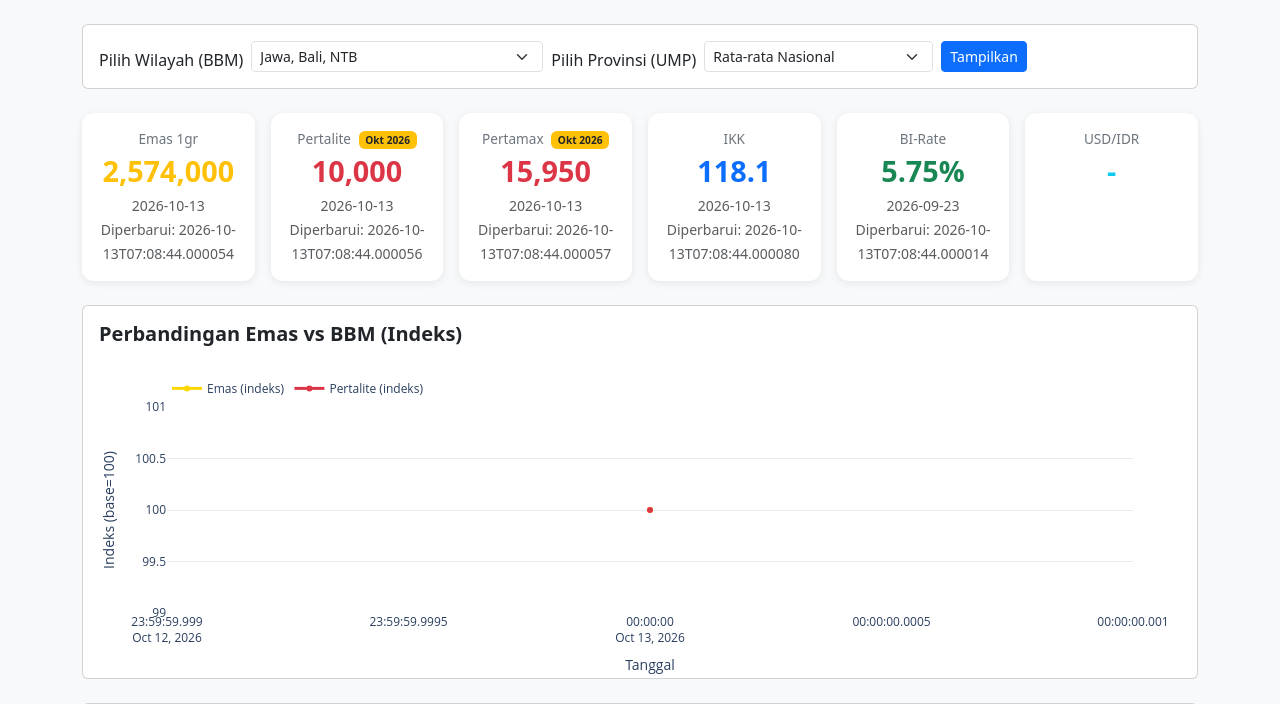
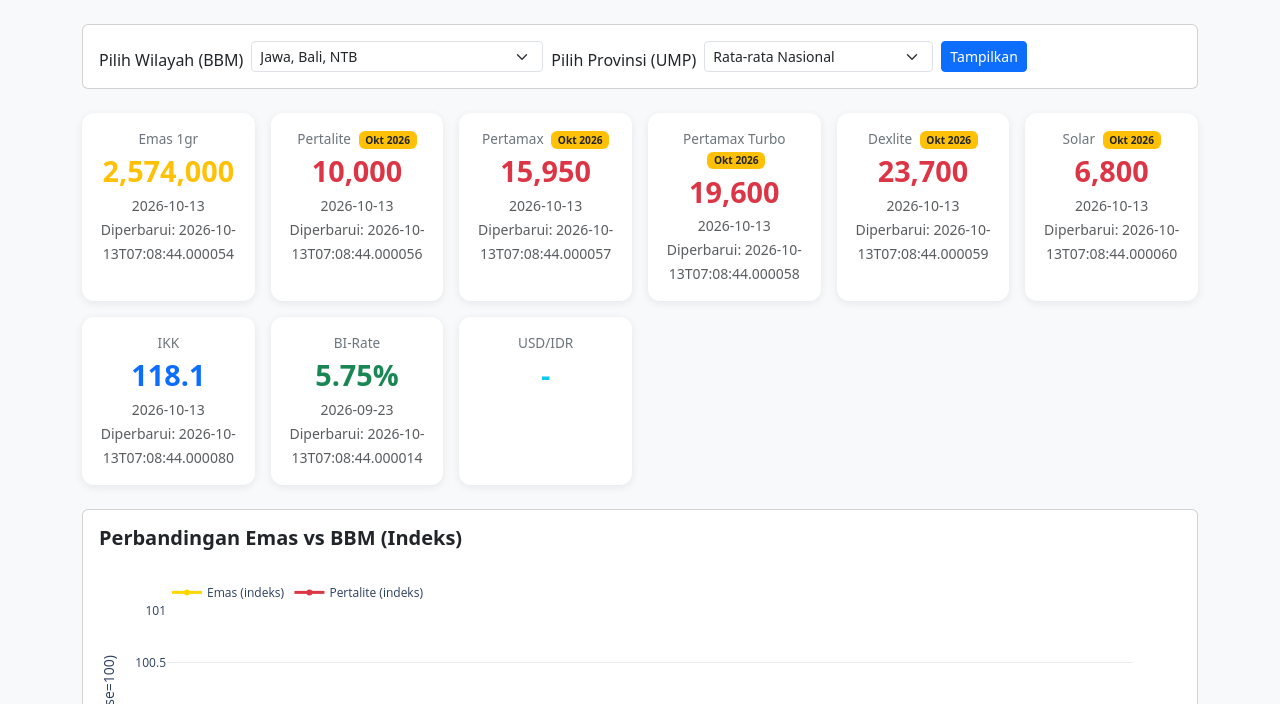
Before and after one commit to hafazahh/indonesia-economic-dashboard, a Flask app: page /micro in a window 1280 px wide. Shown: the part 120-824 px from the top of the page. Run offline with Flask 3, Linux system fonts and the light colour scheme; data comes from the database, SQL or seed files in the repository; some libraries are stand-ins or nearby versions.

Commit message:
fix: BBM per daerah tampil di /micro (Pertamax, Turbo, Dexlite, Solar)
Root cause: app.py query bbm_pertalite__jawa tapi DB hanya punya bbm_pertalite
(tanpa daerah suffix). Template juga hanya tampilkan Pertalite & Pertamax.

Fix:
- DAERAH_ALIASES: resolve 'Aceh'->aceh_sumut, 'Sumatera Barat'->sumbar_riau, dll
- Template: tambah KPI cards Pertamax Turbo, Dexlite, Solar
- app.py: fetch & pass semua 5 jenis BBM ke template
- DB cleanup: old BBM keys (tanpa suffix) dihapus, re-fetch dengan suffix

Verified:
- /micro: semua BBM tampil (Jawa default)
- /micro?daerah=Aceh: Pertamax=16,300
- /micro?daerah=Sumatera Barat: Pertamax=16,650
- /micro?daerah=indonesia_timur: Pertamax=14,950
- Invalid daerah -> fallback jawa
- Semua existing test lulus

```diff
--- a/app.py
+++ b/app.py
@@ -615,6 +615,56 @@ def _compute_micro_metrics(province=None, daerah="jawa"):
     }
 
 
+# Aliases: common province/region names → BBM_PER_DAERAH keys
+DAERAH_ALIASES = {
+    "Aceh": "aceh_sumut",
+    "Sumatera Utara": "aceh_sumut",
+    "Sumut": "aceh_sumut",
+    "Jambi": "aceh_sumut",
+    "Bengkulu": "aceh_sumut",
+    "Sumatera Selatan": "aceh_sumut",
+    "Sumsel": "aceh_sumut",
+    "Lampung": "aceh_sumut",
+    "Bangka Belitung": "aceh_sumut",
+    "Babel": "aceh_sumut",
+    "Sumatera Barat": "sumbar_riau",
+    "Sumbar": "sumbar_riau",
+    "Riau": "sumbar_riau",
+    "Kepulauan Riau": "sumbar_riau",
+    "Kepri": "sumbar_riau",
+    "Kalimantan Utara": "sumbar_riau",
+    "Kalut": "sumbar_riau",
+    "Jawa": "jawa",
+    "Jawa Barat": "jawa",
+    "Jabar": "jawa",
+    "Jawa Tengah": "jawa",
+    "Jateng": "jawa",
+    "Jawa Timur": "jawa",
+    "Jatim": "jawa",
+    "DKI Jakarta": "jawa",
+    "Jakarta": "jawa",
+    "Banten": "jawa",
+    "DI Yogyakarta": "jawa",
+    "Yogyakarta": "jawa",
+    "Bali": "jawa",
+    "Nusa Tenggara Barat": "jawa",
+    "NTB": "jawa",
+    "Nusa Tenggara Timur": "indonesia_timur",
+    "NTT": "indonesia_timur",
+    "Maluku": "indonesia_timur",
+    "Maluku Utara": "indonesia_timur",
+    "Papua": "indonesia_timur",
+    "Papua Barat": "indonesia_timur",
+    "Papua Tengah": "indonesia_timur",
+    "Papua Pegunungan": "indonesia_timur",
+    "Papua Selatan": "indonesia_timur",
+    "Papua Barat Daya": "indonesia_timur",
+    "Sulawesi": "indonesia_timur",
+    "Kalimantan": "indonesia_timur",
+    "Indonesia Timur": "indonesia_timur",
+}
+
+
 @app.route("/micro")
 @app.route("/micro-economy")
 def micro_economy():
@@ -623,6 +673,8 @@ def micro_economy():
 
     # Get selected daerah first (used for BBM series keys below)
     selected_daerah = request.args.get("daerah", "jawa").strip()
+    # Resolve aliases (e.g., "Aceh" → "aceh_sumut")
+    selected_daerah = DAERAH_ALIASES.get(selected_daerah, selected_daerah)
     if selected_daerah not in BBM_PER_DAERAH:
         selected_daerah = "jawa"
 
@@ -706,6 +758,9 @@ def micro_economy():
     gold_latest = get_latest_series("gold_gram")
     pertalite_latest = get_latest_series(f"bbm_pertalite__{selected_daerah}")
     pertamax_latest = get_latest_series(f"bbm_pertamax__{selected_daerah}")
+    pertamax_turbo_latest = get_latest_series(f"bbm_pertamax_turbo__{selected_daerah}")
+    dexlite_latest = get_latest_series(f"bbm_dexlite__{selected_daerah}")
+    solar_latest = get_latest_series(f"bbm_solar__{selected_daerah}")
     ikk_latest = get_latest_series("ikk")
     bi_rate_latest = get_latest_series("bi_rate")
     usd_idr_latest = get_latest_series("usd_idr")
@@ -788,6 +843,9 @@ def micro_economy():
     gold_latest = _with_ts(gold_latest)
     pertalite_latest = _with_ts(pertalite_latest)
     pertamax_latest = _with_ts(pertamax_latest)
+    pertamax_turbo_latest = _with_ts(pertamax_turbo_latest)
+    dexlite_latest = _with_ts(dexlite_latest)
+    solar_latest = _with_ts(solar_latest)
     ikk_latest = _with_ts(ikk_latest)
     bi_rate_latest = _with_ts(bi_rate_latest)
     usd_idr_latest = _with_ts(usd_idr_latest)
@@ -802,6 +860,9 @@ def micro_economy():
         gold_latest=gold_latest,
         pertalite_latest=pertalite_latest,
         pertamax_latest=pertamax_latest,
+        pertamax_turbo_latest=pertamax_turbo_latest,
+        dexlite_latest=dexlite_latest,
+        solar_latest=solar_latest,
         ikk_latest=ikk_latest,
         bi_rate_latest=bi_rate_latest,
         usd_idr_latest=usd_idr_latest,
--- a/templates/micro.html
+++ b/templates/micro.html
@@ -102,6 +102,42 @@
                     </div>
                     <small class="text-muted">{% if pertamax_latest %}{{ pertamax_latest.date }}{% endif %}</small>
                     {% if pertamax_latest %}<br><small class="text-muted">Diperbarui: {{ pertamax_latest.last_updated }}</small>{% endif %}
+                </div>
+            </div>
+        </div>
+        <div class="col-md-2 col-sm-4">
+            <div class="card kpi-card h-100">
+                <div class="card-body text-center">
+                    <div class="kpi-label">Pertamax Turbo <span class="badge bg-warning text-dark ms-1" title="Data Oktober 2026">Okt 2026</span></div>
+                    <div class="kpi-value text-danger">
+                        {% if pertamax_turbo_latest %}{{ "{:,.0f}".format(pertamax_turbo_latest.value) }}{% else %}-{% endif %}
+                    </div>
+                    <small class="text-muted">{% if pertamax_turbo_latest %}{{ pertamax_turbo_latest.date }}{% endif %}</small>
+                    {% if pertamax_turbo_latest %}<br><small class="text-muted">Diperbarui: {{ pertamax_turbo_latest.last_updated }}</small>{% endif %}
+                </div>
+            </div>
+        </div>
+        <div class="col-md-2 col-sm-4">
+            <div class="card kpi-card h-100">
+                <div class="card-body text-center">
+                    <div class="kpi-label">Dexlite <span class="badge bg-warning text-dark ms-1" title="Data Oktober 2026">Okt 2026</span></div>
+                    <div class="kpi-value text-danger">
+                        {% if dexlite_latest %}{{ "{:,.0f}".format(dexlite_latest.value) }}{% else %}-{% endif %}
+                    </div>
+                    <small class="text-muted">{% if dexlite_latest %}{{ dexlite_latest.date }}{% endif %}</small>
+                    {% if dexlite_latest %}<br><small class="text-muted">Diperbarui: {{ dexlite_latest.last_updated }}</small>{% endif %}
+                </div>
+            </div>
+        </div>
+        <div class="col-md-2 col-sm-4">
+            <div class="card kpi-card h-100">
+                <div class="card-body text-center">
+                    <div class="kpi-label">Solar <span class="badge bg-warning text-dark ms-1" title="Data Oktober 2026">Okt 2026</span></div>
+                    <div class="kpi-value text-danger">
+                        {% if solar_latest %}{{ "{:,.0f}".format(solar_latest.value) }}{% else %}-{% endif %}
+                    </div>
+                    <small class="text-muted">{% if solar_latest %}{{ solar_latest.date }}{% endif %}</small>
+                    {% if solar_latest %}<br><small class="text-muted">Diperbarui: {{ solar_latest.last_updated }}</small>{% endif %}
                 </div>
             </div>
         </div>
```
